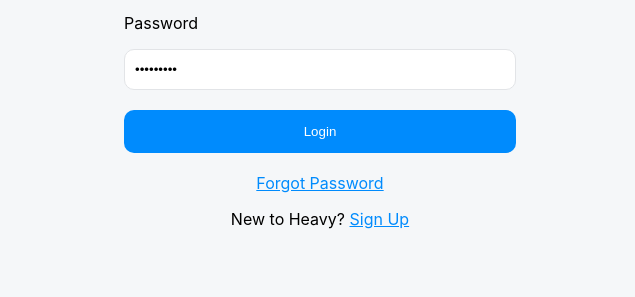
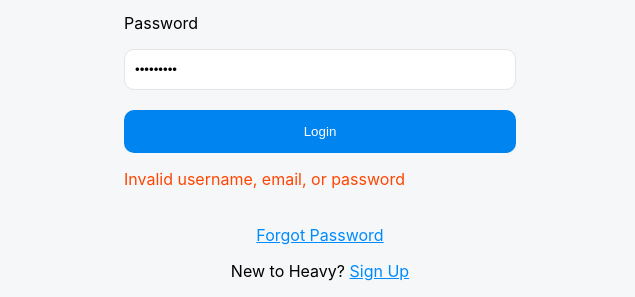
Before and after one commit to AlguemChamadoEverton/MeuPrimeiroFront, a website with bundled scripts: page login/login.html in a window 1280 px wide. Both pictures are taken after typing "Sample", "Sample123" into the empty fields and a click on the button "Login". Shown: the part 503-800 px from the top of the page, 0-635 px from the left. Built offline with nearby package versions, Linux system fonts and the light colour scheme; no server answers.

Commit message:
Corrigindo tela de login

```diff
--- a/login/login.js
+++ b/login/login.js
@@ -1,43 +1,64 @@
 import Cookies from "https://esm.sh/universal-cookie";
+const emailRegex = /^((?!\.)[\w-_.]*[^.])(@\w+)(\.\w+(\.\w+)?[^.\W])$/gim;
+let incorrect = document.getElementById("incorrect");
 
 export default async function loginFetch() {
-
     const cookies = new Cookies();
-    const email = document.getElementById("email_input").value.toLowerCase();
-    const pass = document.getElementById("pass_input").value;
     const url = "http://localhost:5255/";
-
-    if (!(email === "" || pass === "")) {
+    let emailIsValid = emailRegex.test(email_input.value.toLowerCase());
+    let passIsValid = (pass_input.value.length > 5 && pass_input.value.length < 21);
+    if (emailIsValid && passIsValid) {
         const response = await fetch(`${url}login`, {
             method: "POST",
             headers: {
                 'Content-Type': 'application/json',
             },
             body: JSON.stringify({
-                "Email": email,
-                "PasswordHash": pass
+                "Email": email_input.value,
+                "PasswordHash": pass_input.value.toLowerCase()
             })
         })
         if (response.ok) {
             const data = await response.json();
             const key = data.toString();
             cookies.set("jwt_authorization", key);
-            window.location = "/MeuPrimeiroFront/register/register.html";
+            window.location = "/MeuPrimeiroFront/index/index.html";
         } else if(response.status === 400){
-            let incorrect = document.getElementById("incorrect");
-            incorrect.removeAttribute("hidden");
+            console.log(await response.json())
         }
             else {
             console.log('aaaaaaaaaaaaaaaaaaaaaaaaaaaaaaaaaaaaaaaaaaa');
         }
     }
+    else{
+        incorrect.removeAttribute("hidden");
+    }
 }
+async function login(event){
+    event.preventDefault();
+    await loginFetch();
+}
+function registerButtonMouseIn(){
+    loginButton.style.backgroundColor = "#63b5ff";
+}
+function registerButtonMouseOut(){
+    loginButton.style.backgroundColor = "#0084f0";
+}
+
 function button_change() {
     if(email_input.value.length > 0 && pass_input.value.length > 0){
-        loginButton.style.backgroundColor = "#008bfd";
+        loginButton.style.backgroundColor = "#0085f2";
+        loginButton.addEventListener("mouseover", registerButtonMouseIn);
+        loginButton.style.cursor = "pointer";
+        loginButton.addEventListener("mouseout", registerButtonMouseOut);
+        loginButton.addEventListener("click", login);
     }
     else{
+        loginButton.removeEventListener("mouseover", registerButtonMouseIn);
+        loginButton.removeEventListener("mouseout", registerButtonMouseOut)
         loginButton.style.backgroundColor = "#acb1b5";
+        loginButton.style.cursor = "";
+        loginButton.removeEventListener("click", login);
     }
 }
 
@@ -47,10 +68,3 @@ let pass_input = document.getElementById("pass_input");
 
 email_input.addEventListener("input", button_change);
 pass_input.addEventListener("input", button_change);
-
-if (loginButton) {
-    loginButton.addEventListener("click", async (event) => {
-        event.preventDefault();
-        await loginFetch();
-    });
-}
--- a/register/register.js
+++ b/register/register.js
@@ -10,7 +10,7 @@ export default async function registerFetch() {
     const userRegex = /^[0-9A-Za-z]{6,16}$/;
     let emailIsValid = emailRegex.test(email.value.toLowerCase());
     let passIsValid = (pass.value.length > 5 && pass.value.length < 21);
-    let userIsValid = userRegex.test(user.value)
+    let userIsValid = userRegex.test(user.value);
 
     if (emailIsValid && passIsValid && userIsValid) {
         const response = await fetch(`${url}register`, {
```
Also changed, not shown: index/index.html (added, +1 -0 lines), register/register.html (+1 -1 lines).
